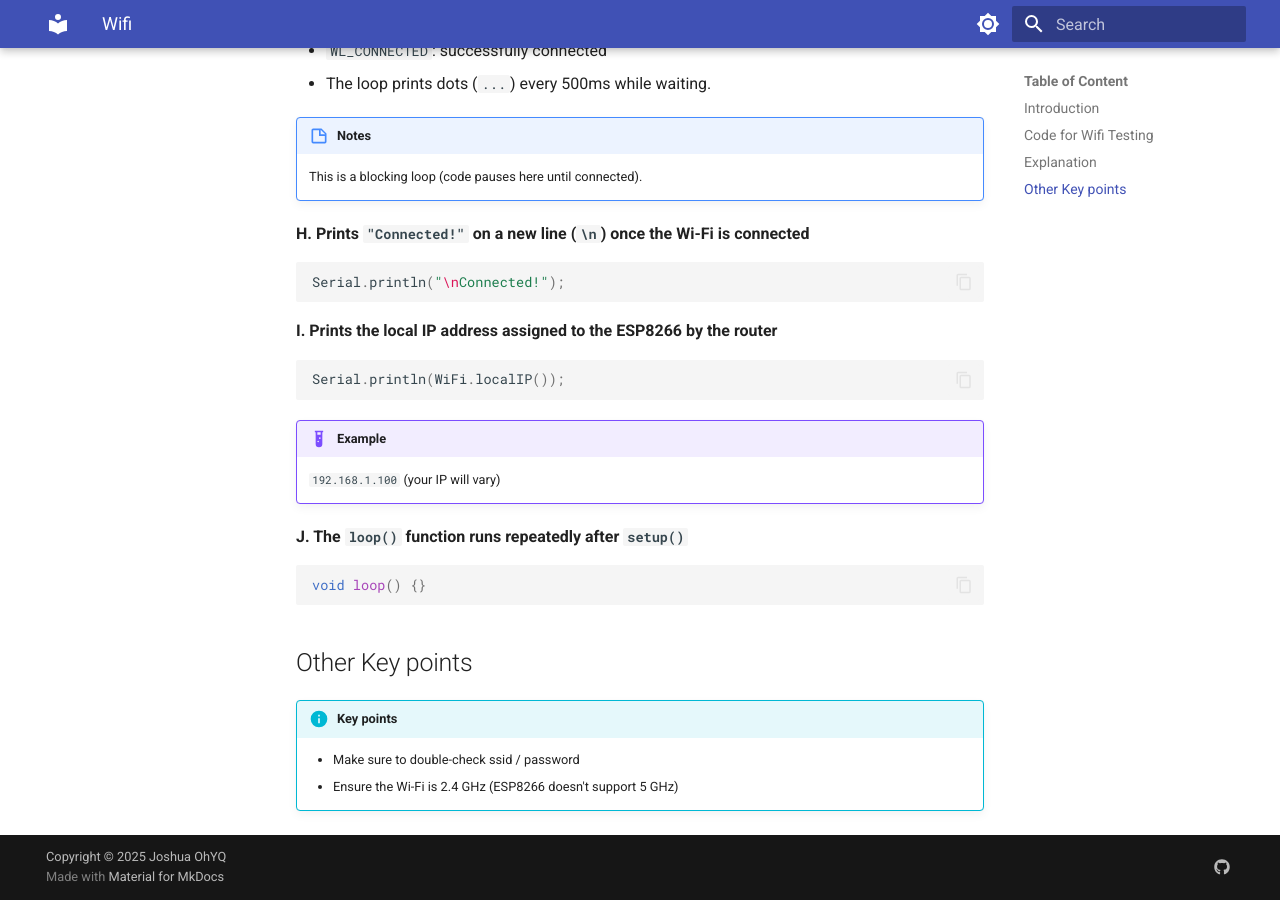
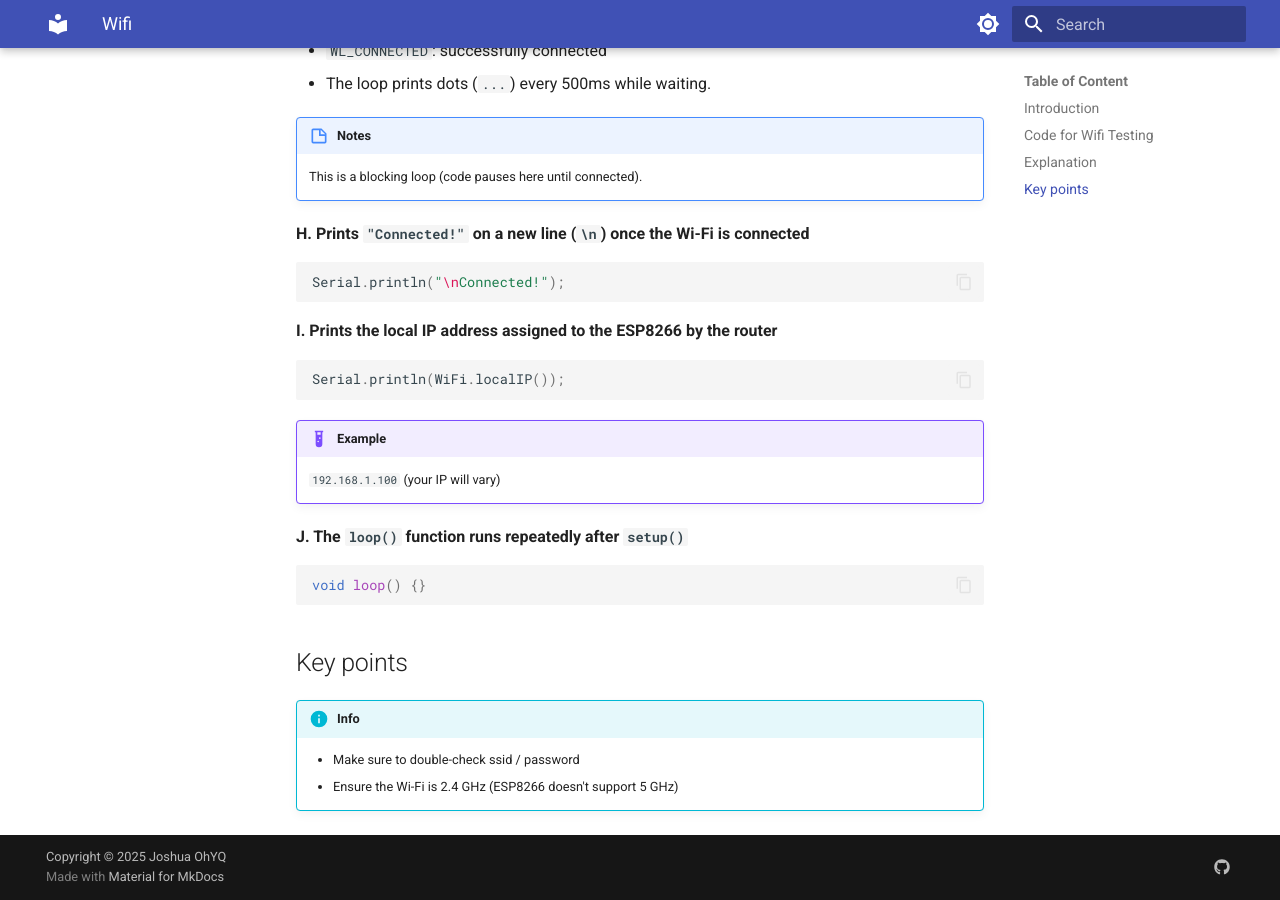
Before and after one commit to JoshuaOhYQ/BEEE, an MkDocs documentation site: the page built from docs/EPM2003 Project Management/wifi.md, in a window 1280 px wide and 900 px high, scrolled down 2168 px. Built offline with MkDocs 1.6.1 and Material for MkDocs 9.7.7, drawn with Linux system fonts in a browser that asks for light colours.

Commit message:
Update wifi.md

````diff
--- a/docs/EPM2003 Project Management/wifi.md
+++ b/docs/EPM2003 Project Management/wifi.md
@@ -124,9 +124,9 @@ Serial.println(WiFi.localIP());
 void loop() {}
 ```
 
-## Other Key points
+## Key points
 
-!!! Info "Key points"
+!!! Info
 
     - Make sure to double-check ssid / password
     - Ensure the Wi-Fi is 2.4 GHz (ESP8266 doesn't support 5 GHz)
````
